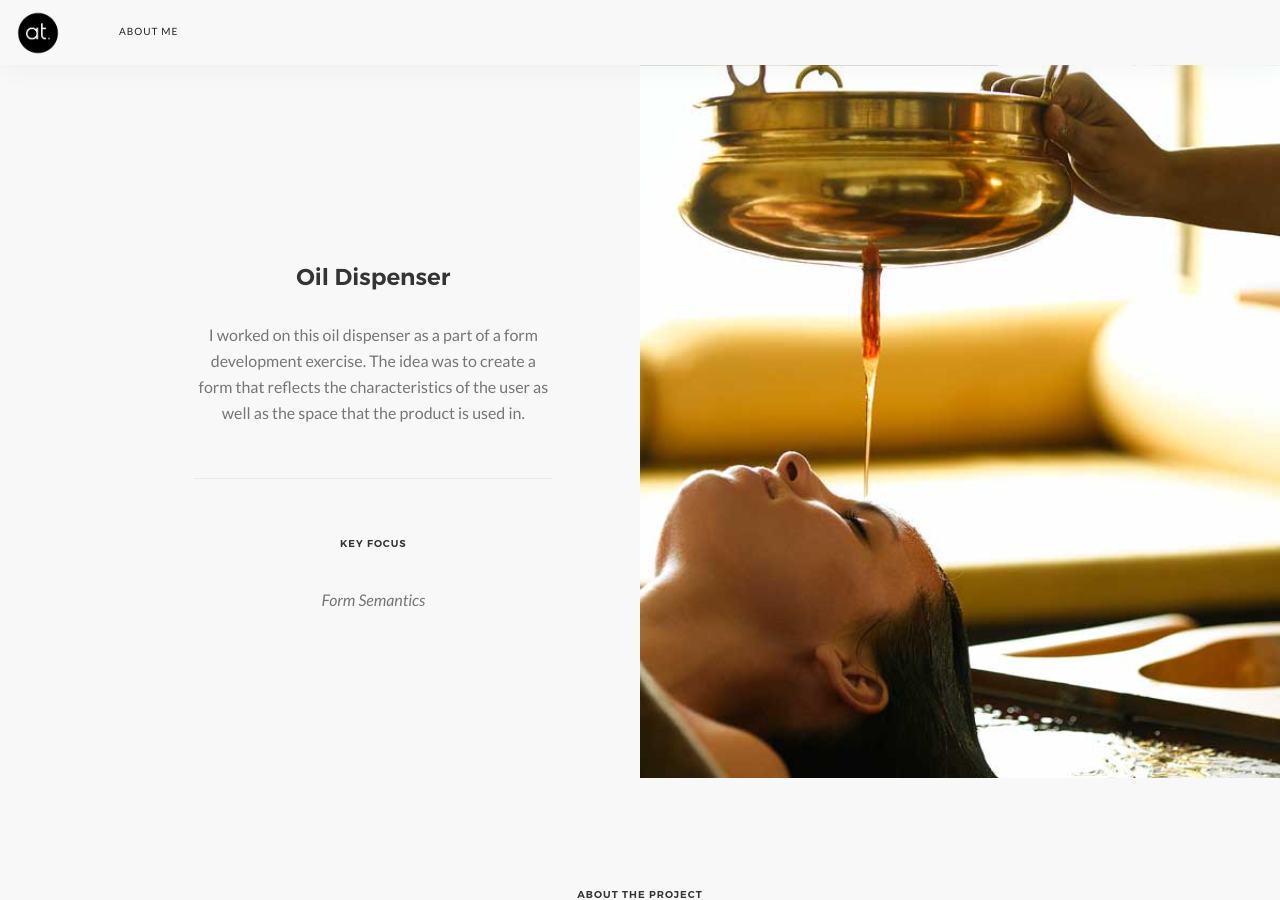
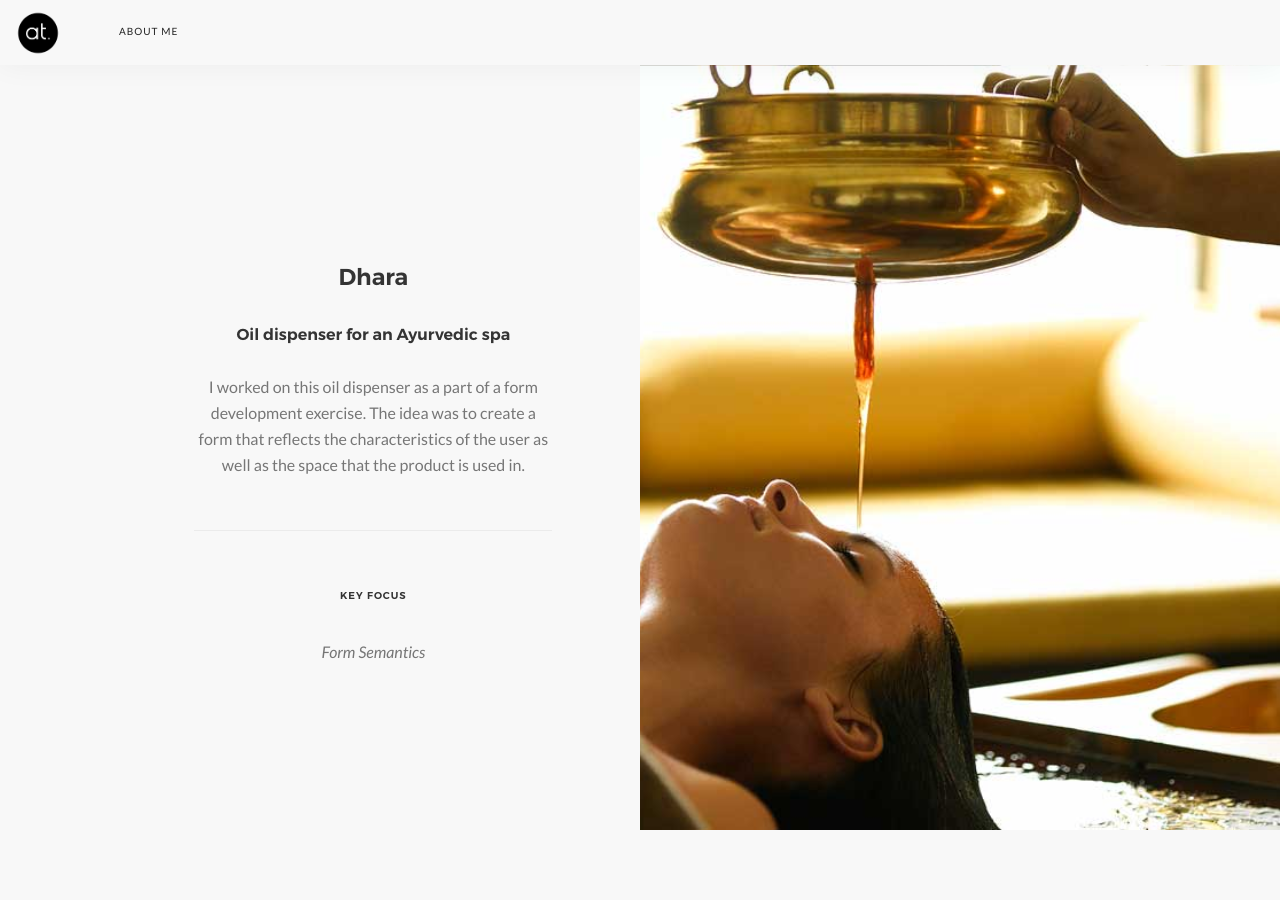
Before and after one commit to akshatkedia/avani-tavargeri, a Jekyll site: the page built from _projects/oil-dispenser.markdown, in a window 1280 px wide and 900 px high. Built offline with Jekyll 4.4.1, drawn with Linux system fonts in a browser that asks for light colours; some web fonts are replaced.

Commit message:
Updated Oil Dispenser

```diff
--- a/_projects/oil-dispenser.markdown
+++ b/_projects/oil-dispenser.markdown
@@ -1,14 +1,15 @@
 ---
-title: Oil Dispenser
+title: Dhara
 date: 2017-06-19 17:06:00 +05:30
+subtitle: Oil dispenser for an Ayurvedic spa
 thumbnail image: "/uploads/thumbnail-oil-dispenser.jpg"
 project category: Industrial Design
 description:
   icon: Rain-Drop
-  title: Oil dispenser for an Ayurvedic spa
   text: 'I worked on this oil dispenser as a part of a form development exercise.
     The idea was to create a form that reflects the characteristics of the user as
     well as the space that the product is used in. '
+  title: Oil dispenser for an Ayurvedic spa
 key focus areas:
 - Form Semantics
 top image: "/uploads/top-image-oil-dispenser-fc42ca.jpg"
```
